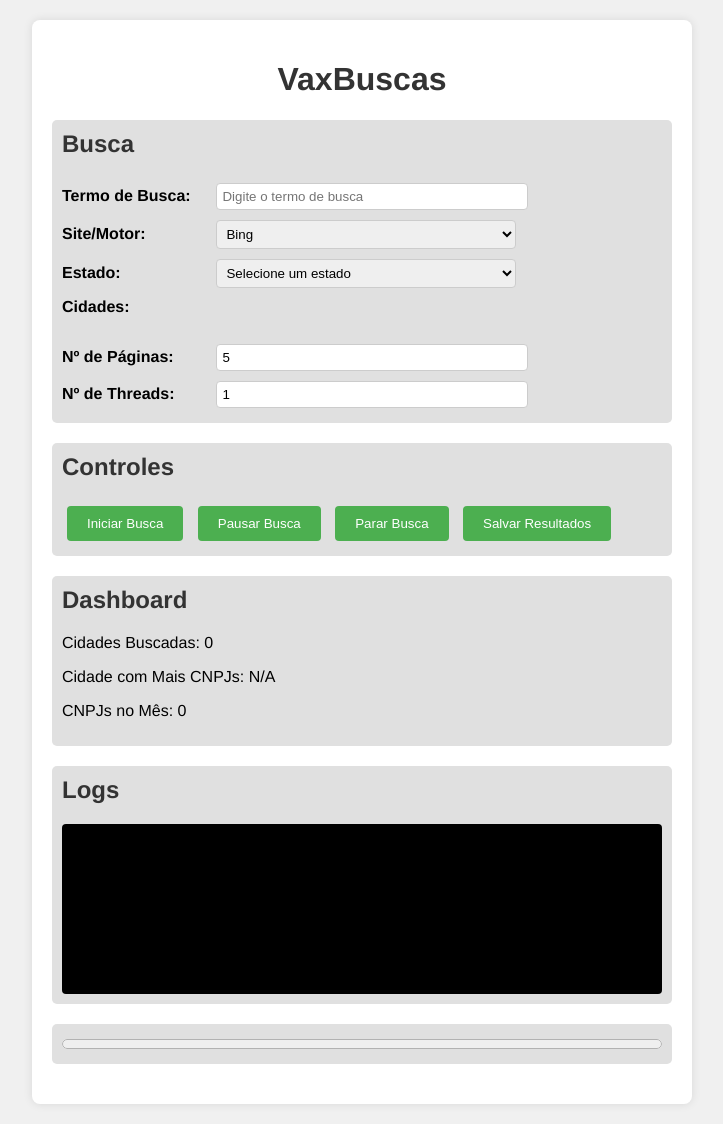
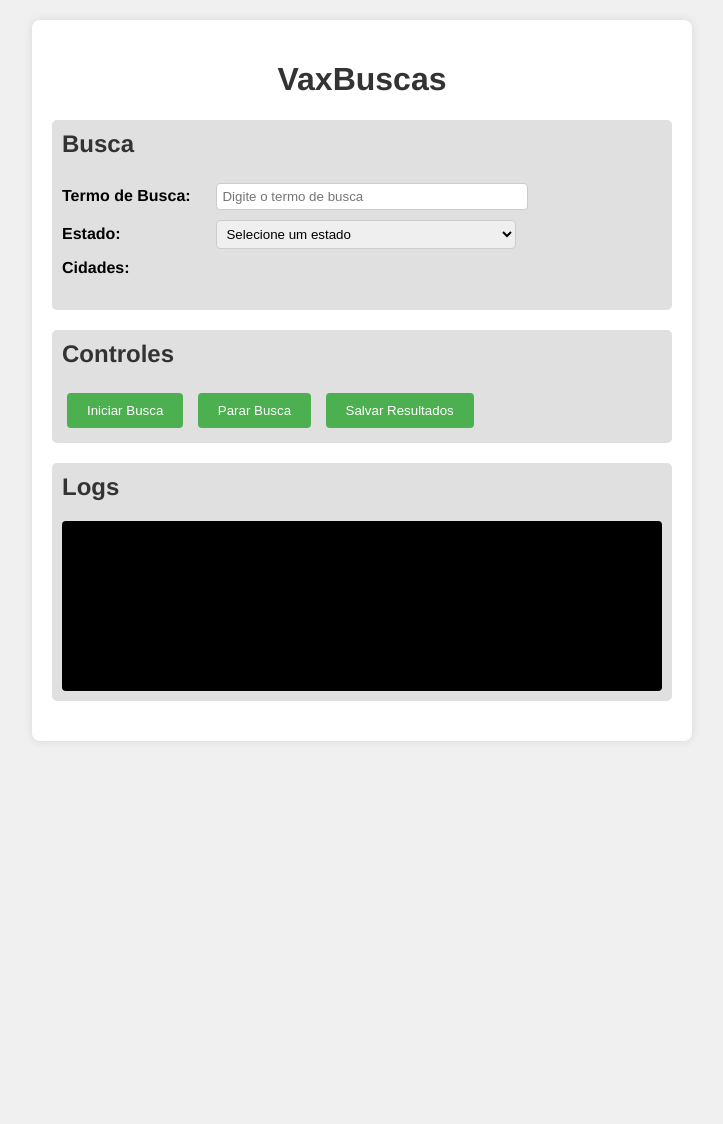
Before and after one commit to eusantoslucas/vaxbuscas, a Flask app: page / in a window 1280 px wide. Shown: the whole page, without its empty margins (278-1001 px from the left). After the commit the page ends 741 px from the top, so only its background shows below. Run offline with Flask 3, Linux system fonts and the light colour scheme.

Commit message:
Update index.html

```diff
--- a/templates/index.html
+++ b/templates/index.html
@@ -4,7 +4,7 @@
     <meta charset="UTF-8">
     <meta name="viewport" content="width=device-width, initial-scale=1.0">
     <title>VaxBuscas</title>
-    <link rel="stylesheet" href="/css/styles.css">
+    <link rel="stylesheet" href="/static/css/styles.css">
 </head>
 <body>
     <div class="container">
@@ -16,41 +16,24 @@
             <label>Termo de Busca:</label>
             <input type="text" id="search_term" placeholder="Digite o termo de busca"><br>
 
-            <label>Site/Motor:</label>
-            <select id="search_option">
-                <option value="Bing">Bing</option>
-            </select><br>
-
             <label>Estado:</label>
             <select id="state" onchange="updateCities()">
                 <option value="">Selecione um estado</option>
+                {% for state in states %}
+                <option value="{{ state }}">{{ state }}</option>
+                {% endfor %}
             </select><br>
 
             <label>Cidades:</label>
             <div id="cities_container"></div><br>
-
-            <label>Nº de Páginas:</label>
-            <input type="number" id="max_pages" value="5" min="1" max="100"><br>
-
-            <label>Nº de Threads:</label>
-            <input type="number" id="num_threads" value="1" min="1" max="10"><br>
         </div>
 
         <!-- Seção de Controles -->
         <div class="section">
             <h2>Controles</h2>
             <button onclick="startSearch()">Iniciar Busca</button>
-            <button onclick="pauseSearch()">Pausar Busca</button>
             <button onclick="stopSearch()">Parar Busca</button>
             <button onclick="saveResults()">Salvar Resultados</button>
-        </div>
-
-        <!-- Seção de Dashboard -->
-        <div class="section">
-            <h2>Dashboard</h2>
-            <p>Cidades Buscadas: <span id="cities_searched">0</span></p>
-            <p>Cidade com Mais CNPJs: <span id="top_city">N/A</span></p>
-            <p>CNPJs no Mês: <span id="monthly_cnpjs">0</span></p>
         </div>
 
         <!-- Seção de Logs -->
@@ -58,27 +41,8 @@
             <h2>Logs</h2>
             <div id="logs" class="logs"></div>
         </div>
-
-        <!-- Barra de Progresso -->
-        <div class="section">
-            <progress id="progress" value="0" max="100"></progress>
-        </div>
     </div>
 
-    <script src="/js/scripts.js"></script>
-    <script>
-        // Carregar estados dinamicamente
-        fetch('/states')
-            .then(response => response.json())
-            .then(states => {
-                const stateSelect = document.getElementById('state');
-                states.forEach(state => {
-                    const option = document.createElement('option');
-                    option.value = state;
-                    option.textContent = state;
-                    stateSelect.appendChild(option);
-                });
-            });
-    </script>
+    <script src="/static/js/scripts.js"></script>
 </body>
 </html>
```
